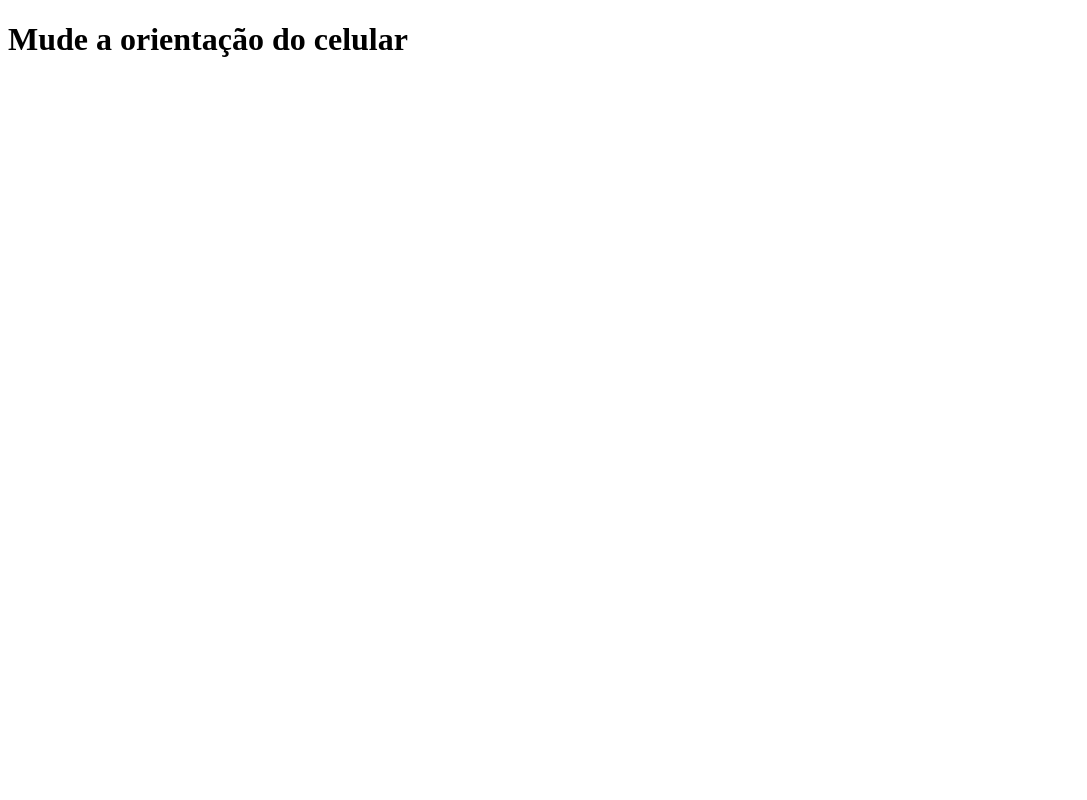
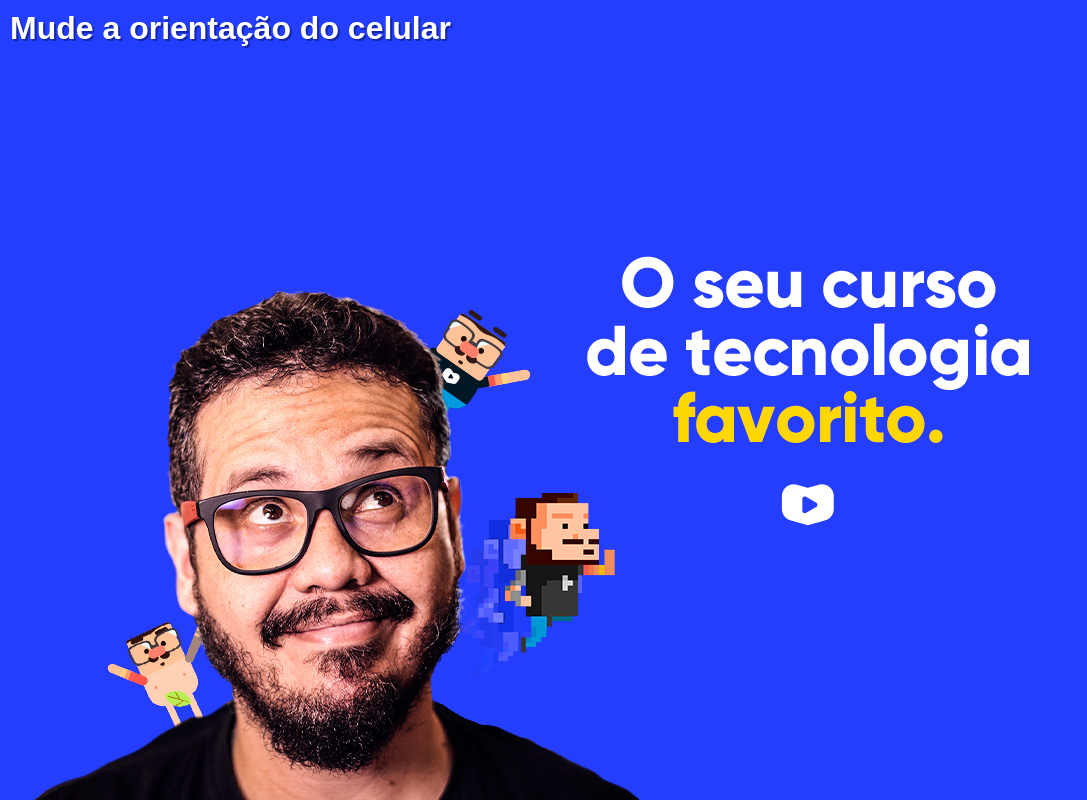
Before and after one commit to wallacezephry/HTML-css-test, a plain HTML site: page modulo-1/exercicios/ex-026/MQ-002/index.html in a window 1280 px wide. Shown: the whole page, without its empty margins (0-1087 px from the left). Drawn offline with Linux system fonts and the light colour scheme.

Commit message:
atualizando

```diff
--- a/modulo-1/exercicios/ex-026/MQ-002/estilos/paisagem.css
+++ b/modulo-1/exercicios/ex-026/MQ-002/estilos/paisagem.css
@@ -1,3 +1,8 @@
 @charset "UTF-8";
 
 /* Aparelho deitado (landscape)*/
+
+body {
+    background-image: url(../imagens/cev-landscape.jpg);
+    background-position: left bottom;
+}
--- a/modulo-1/exercicios/ex-026/MQ-002/estilos/retrato.css
+++ b/modulo-1/exercicios/ex-026/MQ-002/estilos/retrato.css
@@ -1,3 +1,9 @@
 @charset "UTF-8";
 
 /* Aparelho em pé (portrait)*/
+
+
+body {
+    background-image: url(../imagens/cev-portrait.jpg);
+    background-position: center bottom;
+}
--- a/modulo-1/exercicios/ex-026/MQ-002/estilos/style.css
+++ b/modulo-1/exercicios/ex-026/MQ-002/estilos/style.css
@@ -1,3 +1,23 @@
-@charset "utf-8";
+@charset "UTF-8";
 
 /* Configurações gerais */
+
+* {
+    margin: 0px;
+    padding: 0px;
+    font-family: Arial, Helvetica, sans-serif;
+}
+
+html, body {
+    width: 100vw;
+    height: 100vh;
+    background-color: #233eff;
+    background-size: contain;
+    background-repeat: no-repeat
+}
+
+h1 {
+    color: white;
+    text-shadow: 2px 2px 0px #1526a7;
+    padding: 10px;
+}
--- /dev/null
+++ b/modulo-1/exercicios/ex-026/MQ-003/estilos/style.css
@@ -0,0 +1,38 @@
+    /* declarações gerais */
+
+    * {
+        margin: 0px;
+        padding: 0px;
+        font-family: Arial, Helvetica, sans-serif;
+    }
+
+    html, body {
+        width: 100vw;
+        height: 100vh;
+        background-color: #233eff;
+        background-size: contain;
+        background-repeat: no-repeat
+    }
+
+    h1 {
+        color: white;
+        text-shadow: 2px 2px 0px #1526a7;
+        padding: 10px;
+    }
+
+            /* declarações retrato */
+
+            @media screen and (orientation: portrait) {
+             body {
+                 background-image: url(../imagens/cev-portrait.jpg);
+                 background-position: center bottom;
+    }
+            }
+
+            /* declarações paisagem */
+            @media screen and (orientation: landscape) {
+             body {
+                background-image: url(../imagens/cev-landscape.jpg);
+                background-position: left bottom;
+    }
+            }
```
Also changed, not shown: modulo-1/exercicios/ex-026/MQ-003/index.html (added, +12 -0 lines), modulo-1/exercicios/ex-026/MQ-003/imagens/cev-landscape.jpg (added), modulo-1/exercicios/ex-026/MQ-003/imagens/cev-portrait.jpg (added).
